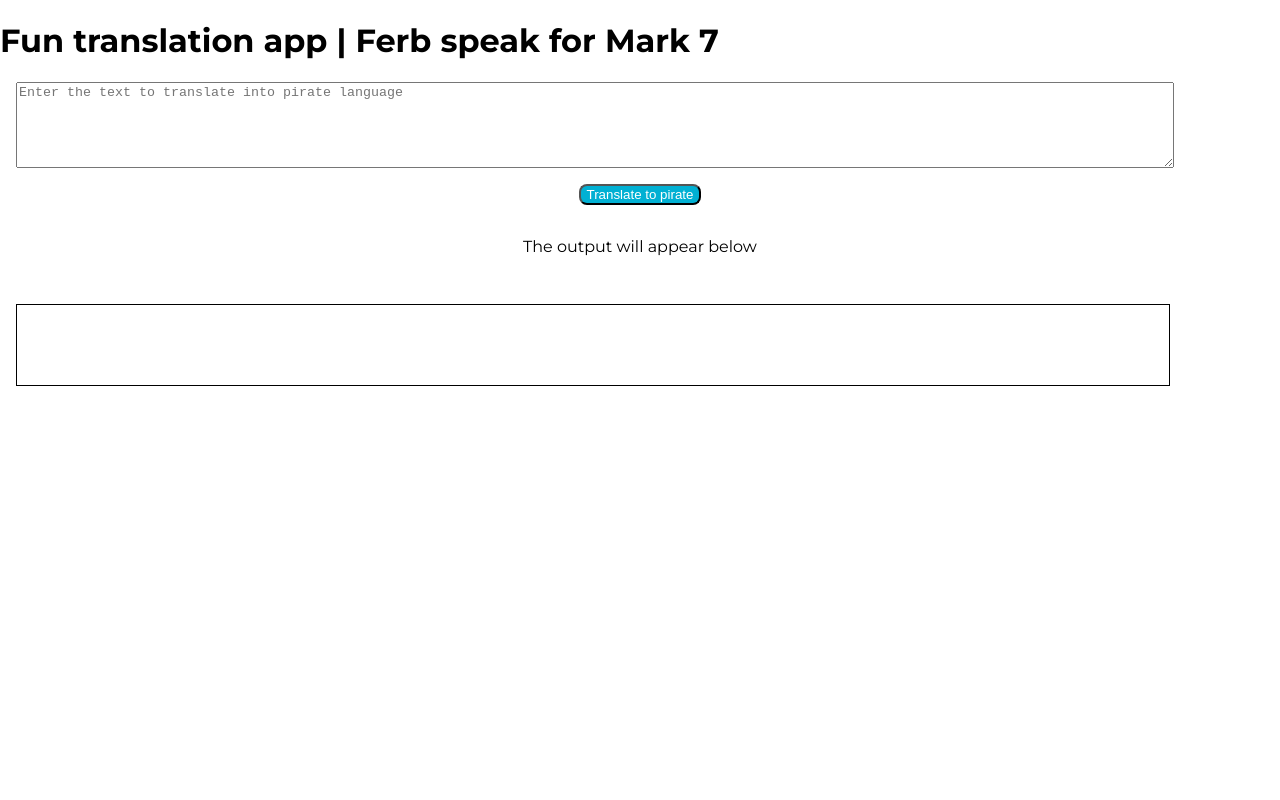
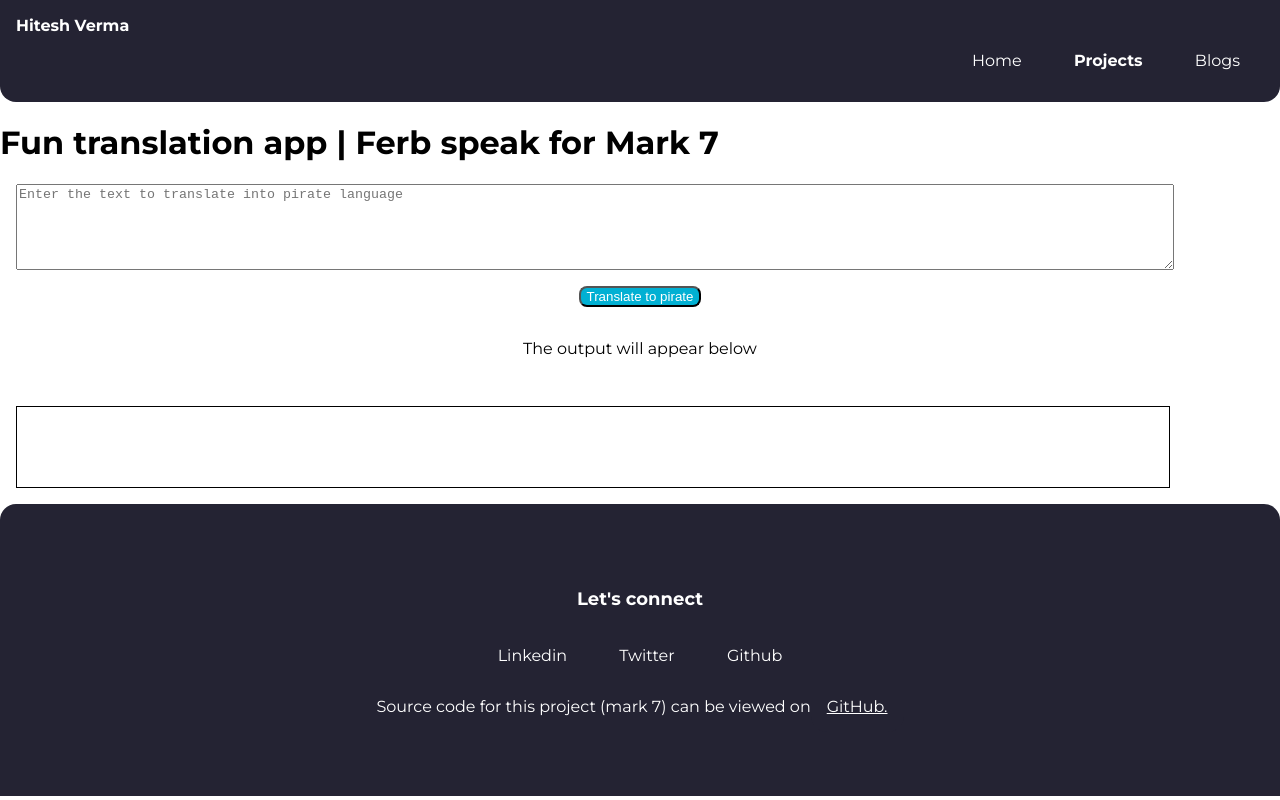
Before and after one commit to hiteshverma27/Mark-7, a plain HTML site: page index.html in a window 1280 px wide. Drawn offline with Linux system fonts and the light colour scheme.

Commit message:
added nav bar and footer

```diff
--- a/index.html
+++ b/index.html
@@ -8,6 +8,20 @@
     <link rel="stylesheet" href="styles.css">
 </head>
 <body>
+    <nav class="navigation container">
+        <div ><a class="nav-brand" href="https://thetrailblazer.in/">Hitesh Verma</a> </div>
+        <ul class="list-non-bullet nav-pills">
+          <li class="list-item-inline">
+            <a class="link" href="https://thetrailblazer.in/">Home</a>
+          </li>
+          <li class="list-item-inline">
+            <a class="link link-active" href="https://thetrailblazer.in/projects.html">Projects</a>
+          </li>
+          <li class="list-item-inline">
+            <a class="link" href="https://thetrailblazer.in/blogs.html">Blogs</a>
+          </li>
+        </ul>
+      </nav>
     <h1>Fun translation app | Ferb speak for Mark 7</h1>
     <div>
         <textarea id="text-input" placeholder="Enter the text to translate into pirate language"></textarea>
@@ -15,6 +29,29 @@
         <div style="text-align: center; padding: 2rem 2rem;">The output will appear below</div>
         <div id="output"></div>
     </div>
+    <footer class="footer">
+        <div class="footer-header">Let's connect</div>
+        <ul class="social-links list-non-bullet">
+          <li class="list-item-inline">
+            <a
+              class="link"
+              href="https://www.linkedin.com/in/hitesh-verma-8727921b2/"
+            >
+              Linkedin
+            </a>
+          </li>
+          <li class="list-item-inline">
+            <a class="link" href="https://twitter.com/Trailblazer2711">
+              Twitter
+            </a>
+          </li>
+          <li class="list-item-inline">
+            <a class="link" href="https://github.com/hiteshverma27"> Github </a>
+          </li>
+        </ul>
+        <div style="padding: 1rem">Source code for this project (mark 7) can be viewed on<a href="https://github.com/hiteshverma27/Mark-7" class="navigation container nav-brand">GitHub.</a></div>
+
+      </footer>
 </body>
 <script src="app.js" type="text/javascript"></script>
 </html>
```
